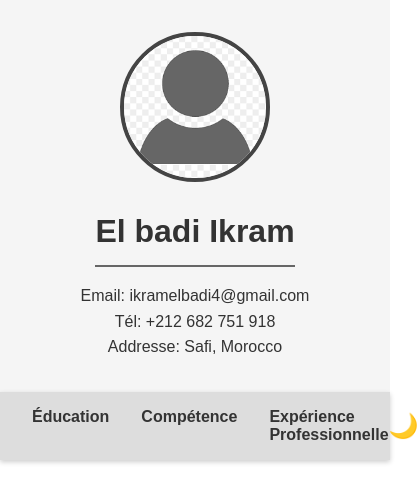
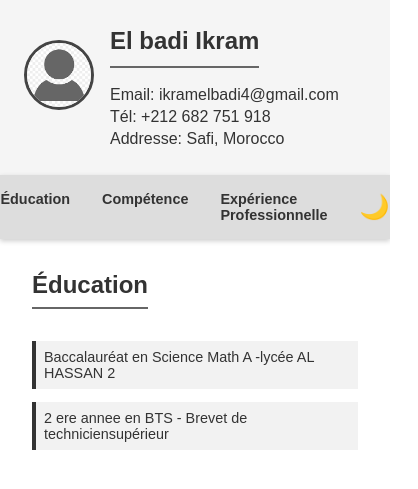
Before and after one commit to ikramelbadi/portfolio, a plain HTML site: page index.html in a window 390 px wide. Shown: the whole page, 418 px wide, since content can reach past the window. Drawn offline with Linux system fonts and the light colour scheme.

Commit message:
Update index.css

```diff
--- a/index.css
+++ b/index.css
@@ -172,4 +172,75 @@
       .content {
         height: calc(100vh - 150px);
       }
+
     }
+ @media (max-width: 768px) {
+      body {
+        flex-direction: column;
+        height: auto;
+      }
+
+      .sidebar {
+        width: 100%;
+        height: auto;
+        padding: 1.5rem;
+        flex-direction: row;
+        justify-content: flex-start;
+        align-items: center;
+        gap: 1rem;
+      }
+
+      .sidebar img {
+        width: 80px;
+        height: 80px;
+        border: 3px solid #444;
+      }
+
+      .info {
+        text-align: left;
+        line-height: 1.4;
+      }
+
+      .main {
+        width: 100%;
+        height: calc(100vh - 160px);
+      }
+
+      .menu-bar {
+        justify-content: center;
+        gap: 2rem;
+        padding: 1rem;
+      }
+
+      .content {
+        height: calc(100vh - 230px);
+        overflow-y: auto;
+      }
+
+      .section {
+        position: relative;
+        left: 0;
+        display: none;
+        height: auto;
+      }
+
+      .section.active {
+        display: block;
+      }
+    }
+
+    @media (max-width: 480px) {
+      h2 {
+        font-size: 1.5rem;
+      }
+      ul li {
+        font-size: 0.9rem;
+      }
+      .menu a {
+        font-size: 0.9rem;
+      }
+      .sidebar img {
+        width: 70px;
+        height: 70px;
+      }
+    }
```
